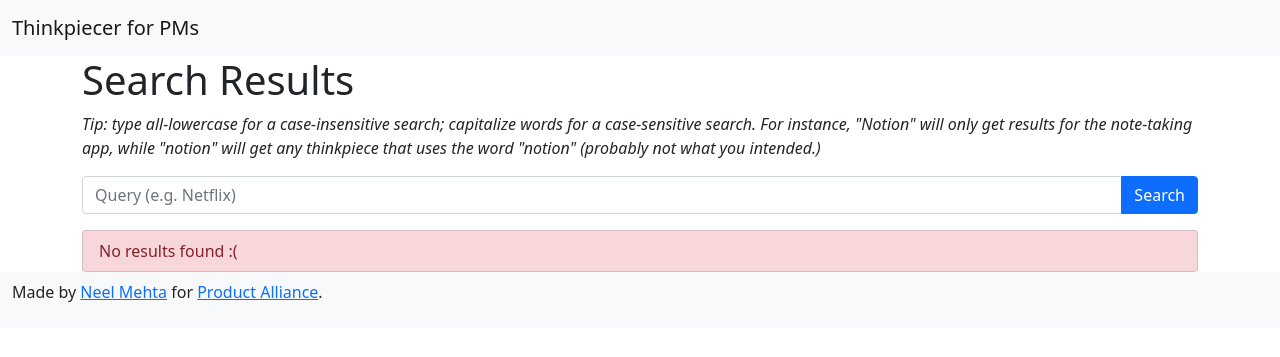
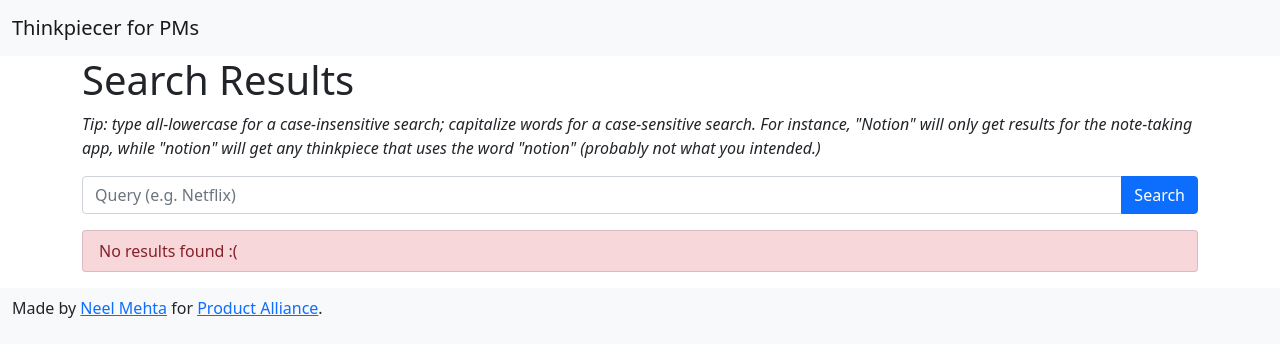
Before and after one commit to hathix/pm-thinkpieces, a Flask app: template templates/search.html in a window 1280 px wide. Shown: the top 357 px of the page. Run offline with Flask 2, Linux system fonts and the light colour scheme; the template is opened without the code that fills it, so the values that code supplies are empty.

Commit message:
nicer branding

```diff
--- a/templates/footer.html
+++ b/templates/footer.html
@@ -1,9 +1,9 @@
 
 </div> <!-- end container -->
 
-<nav class="navbar navbar-light bg-light">
+<nav class="navbar navbar-light bg-light mt-3">
   <div class="container-fluid text-center">
-    <p>
+    <p class="brand">
       Made by <a href="https://github.com/hathix">Neel Mehta</a>
       for <a href="https://productalliance.com/start">Product Alliance</a>.
     </p>
```
